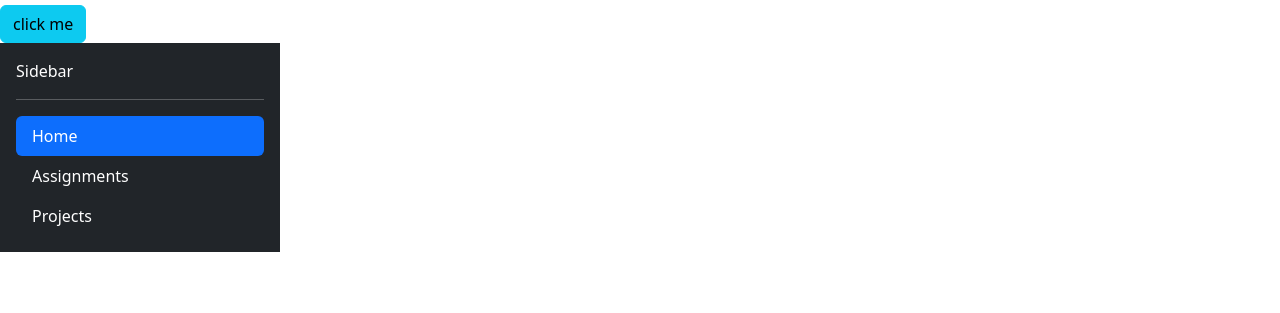
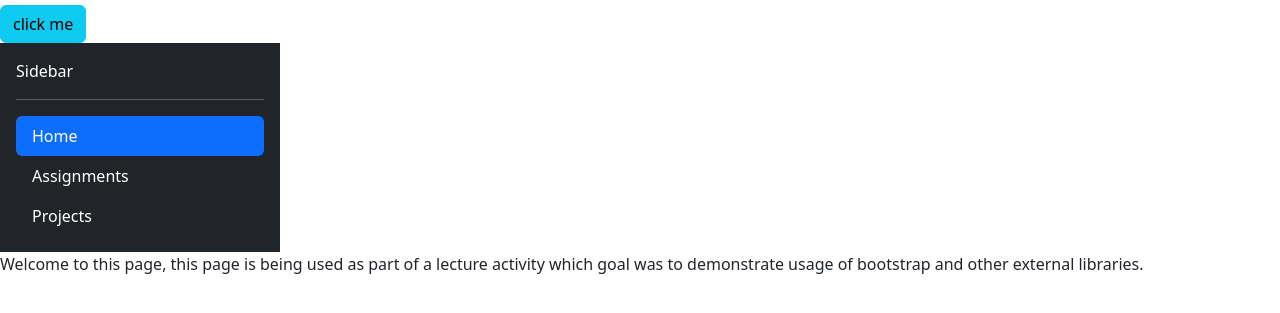
Before and after one commit to Faithfuloscar/COMP001B.LectureActivity6, a plain HTML site: page Index.html in a window 1280 px wide. Shown: the part 51-364 px from the top of the page. Drawn offline with nearby package versions, Linux system fonts and the light colour scheme.

```diff
--- a/Index.html
+++ b/Index.html
@@ -48,7 +48,12 @@
             </li>
         </ul>
     </div>
-
+    <main>
+        <p>
+            Welcome to this page, this page is being used as part of a lecture activity which goal was to demonstrate usage of bootstrap and other
+            external libraries.
+        </p>
+    </main>
 
 </body>
 </html>
--- a/main.css
+++ b/main.css
@@ -0,0 +1,3 @@
+<style>
+@import url('https://fonts.googleapis.com/css2?family=Geist+Mono&display=swap');
+</style>
```
